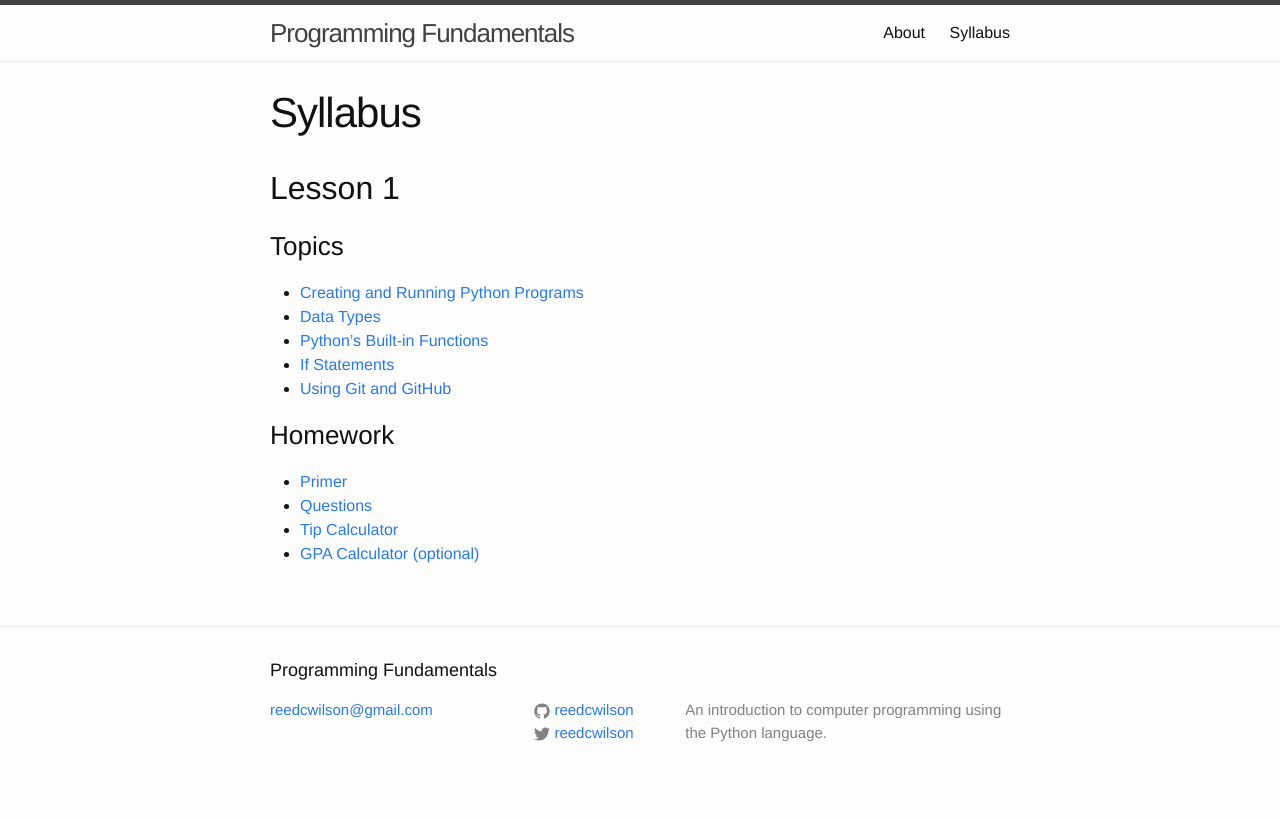
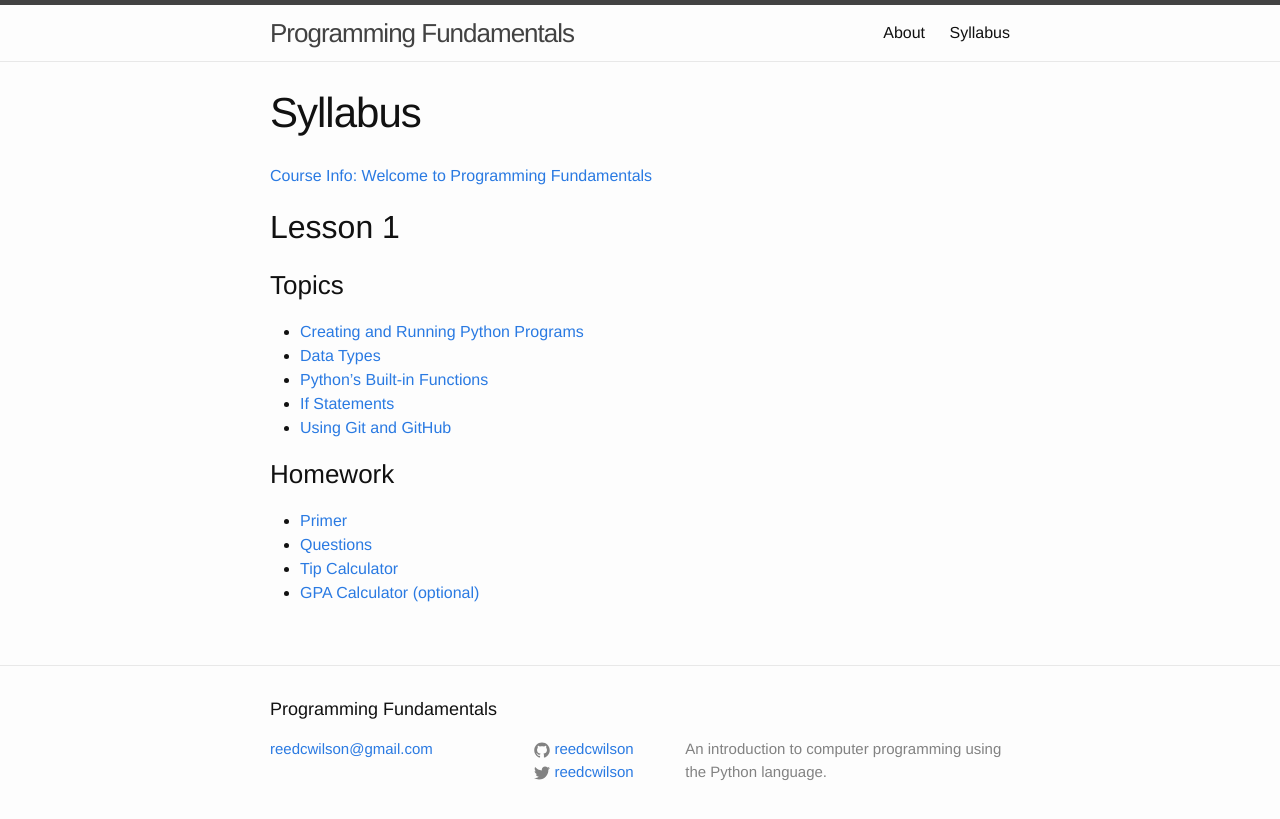
Before and after one commit to cyanimation/programming-fundamentals, a Jekyll site: the page built from syllabus.md, in a window 1280 px wide. Shown: the top 819 px of the page. Built offline with Jekyll 4.4.1, drawn with Linux system fonts in a browser that asks for light colours; nearby versions of some CDN libraries.

Commit message:
add a link to the info page

```diff
--- a/syllabus.md
+++ b/syllabus.md
@@ -3,6 +3,8 @@ layout: page
 title: Syllabus
 permalink: /syllabus/
 ---
+
+[Course Info: Welcome to Programming Fundamentals](/2015/12/12/welcome-to-fundamentals-of-programming.html)
 
 ## Lesson 1
 
```
